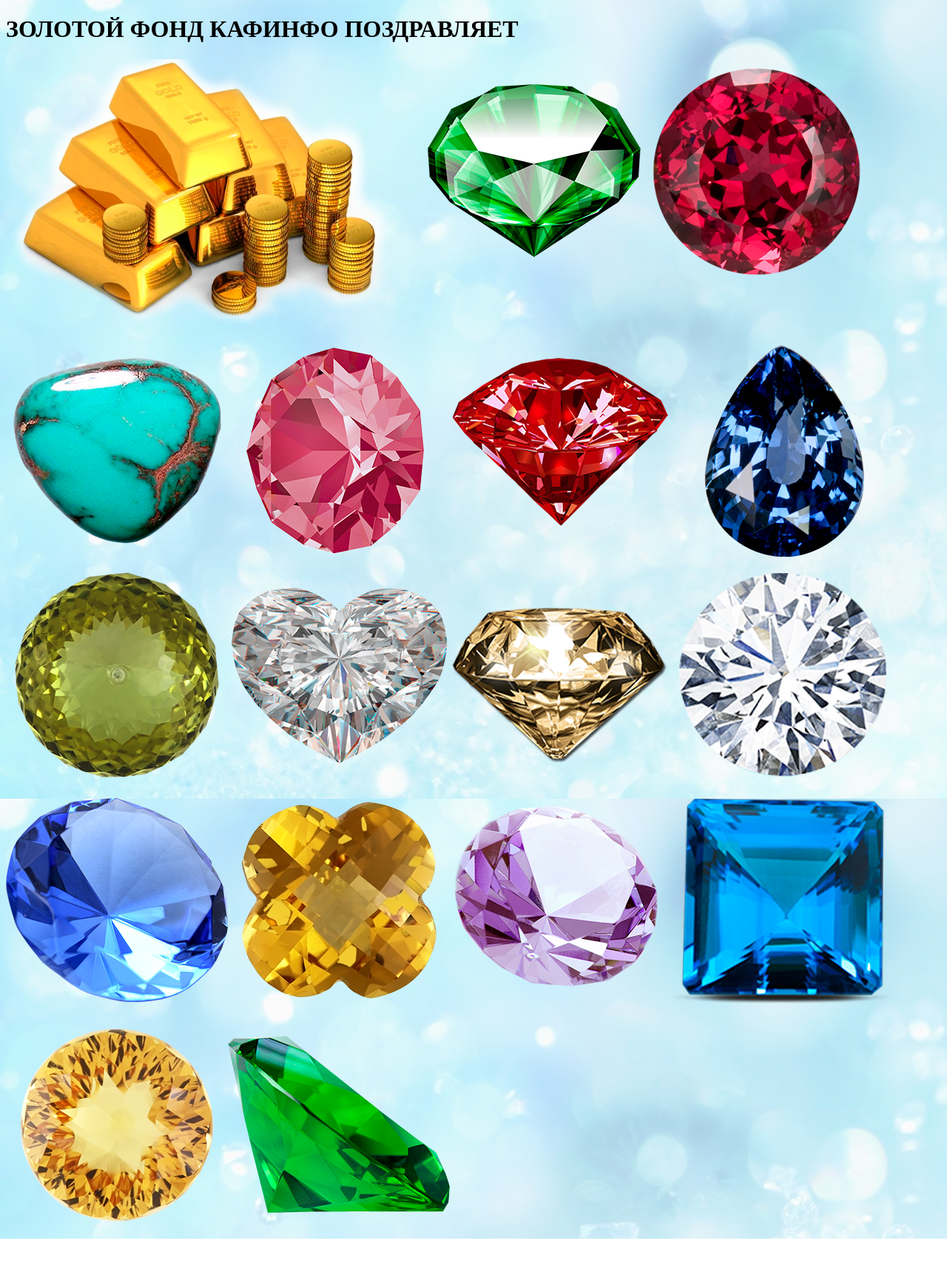
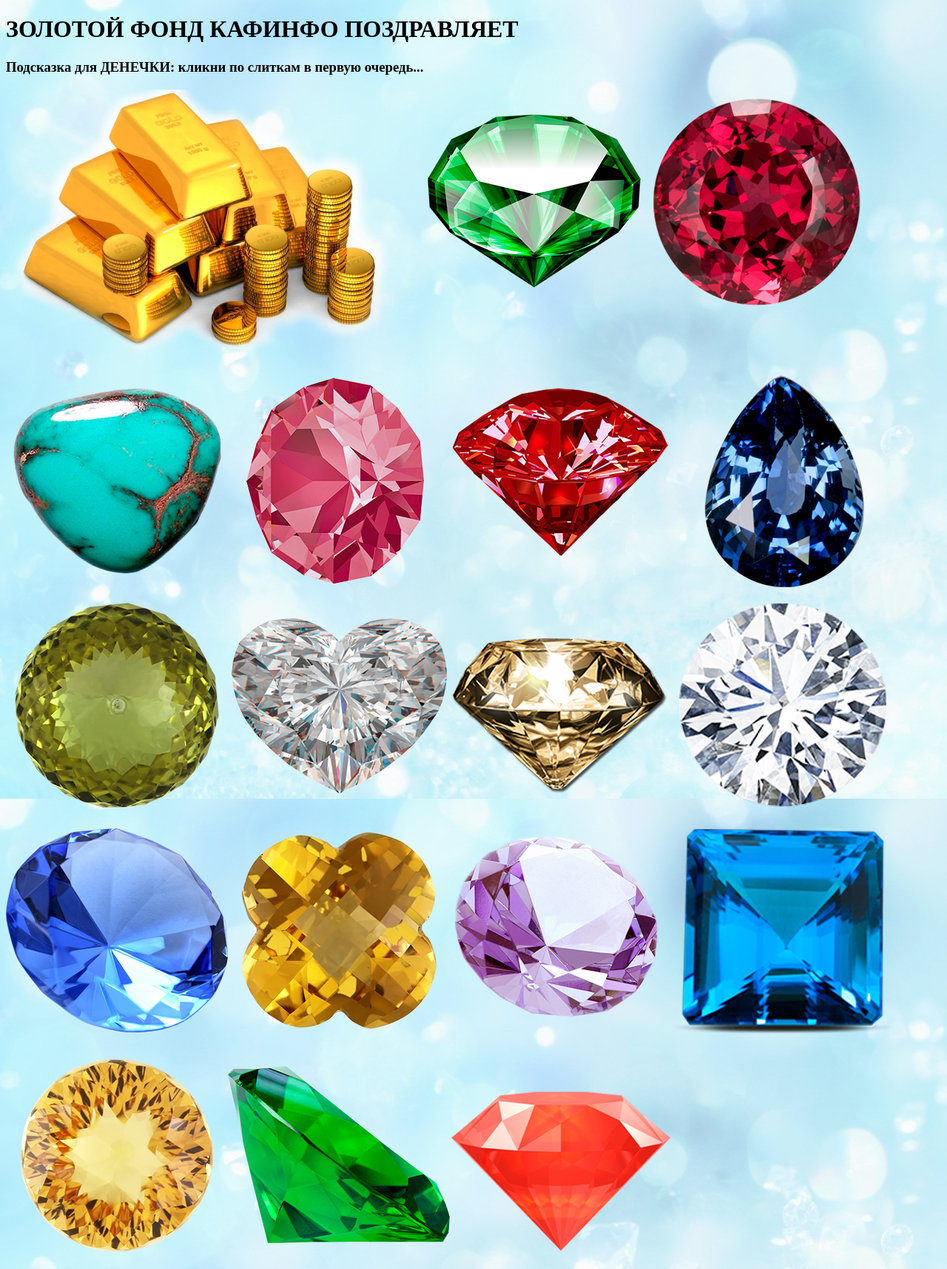
Before and after one commit to vpikalova/denys_birthday, a plain HTML site: page index.html in a window 1280 px wide. Shown: the whole page at 74% size. Before the commit the page ends 1675 px from the top, so only its background shows below. Drawn offline with Linux system fonts and the light colour scheme.

Commit message:
update first

```diff
--- a/index.html
+++ b/index.html
@@ -6,9 +6,13 @@
     <meta name="viewport" content="width=device-width, initial-scale=1.0">
     <title>Happy Birthday Denys!</title>
 <link rel="stylesheet" href="style.css">
+
 </head>
 <body background="pic/фон.jpg">
+<div>
     <h1>ЗОЛОТОЙ ФОНД КАФИНФО ПОЗДРАВЛЯЕТ</h1>
+    <h3>Подсказка для ДЕНЕЧКИ: кликни по слиткам в первую очередь...</h3>
+</div>
 <div id='flex-container'>
 
     <div >
@@ -69,6 +73,9 @@
     <div>
         <img src="pic/1.png" id="1" onclick="my1()" alt="">
     </div>
+    <div>
+        <img src="pic/17.png" id="1" onclick="my17()" alt="">
+    </div>
 
 </div>
  <script src="script.js"></script>
```
Lines whose indentation alone changed are shown as unchanged.
